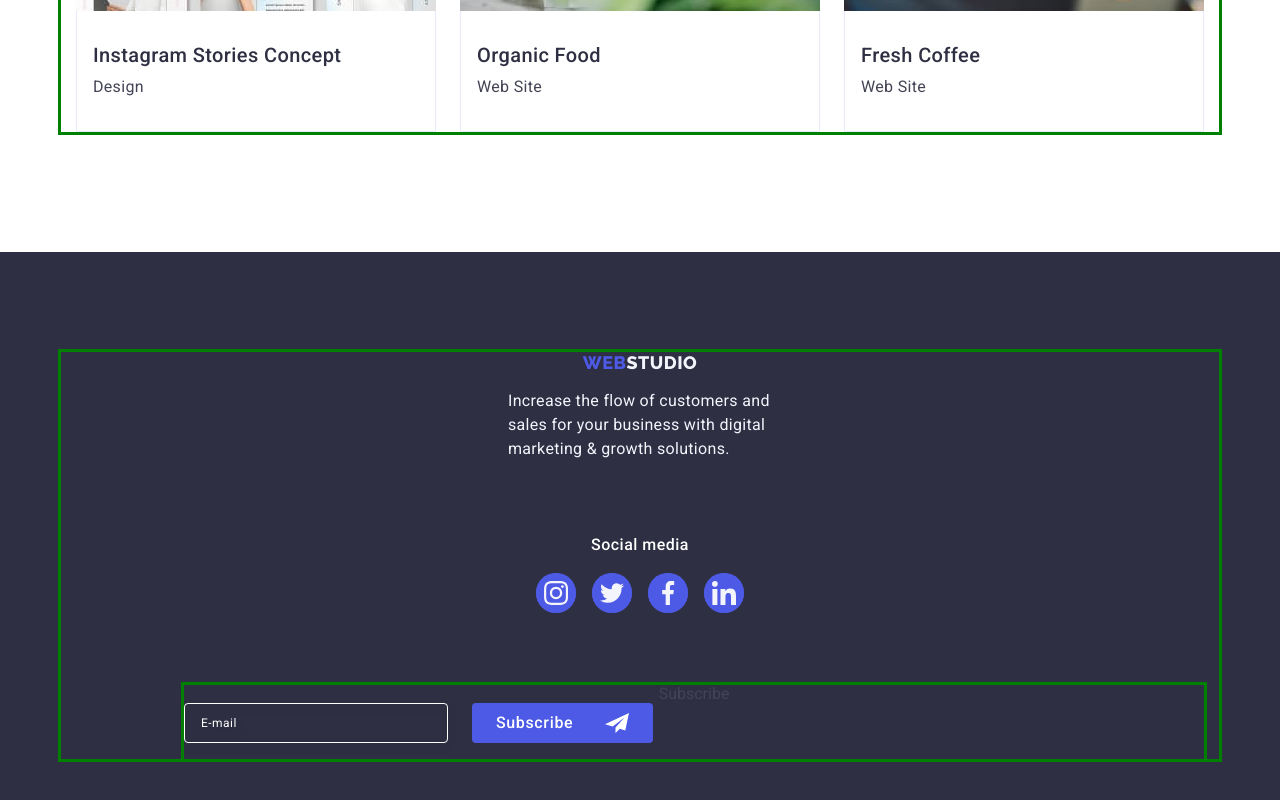
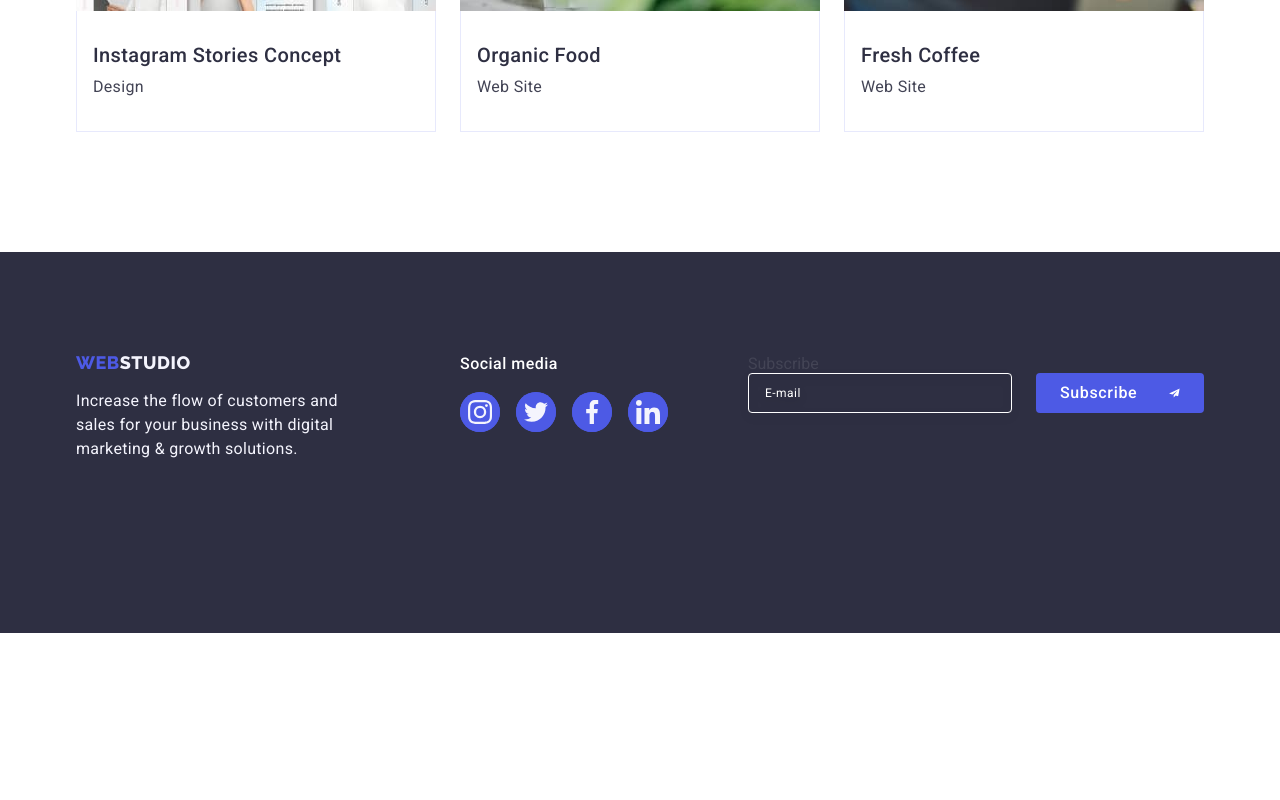
Before and after one commit to AlexandrAAkulina/goit-markup-hw-06, a plain HTML site: page portfolio.html in a window 1280 px wide. Shown: the part 1516-2316 px from the top of the page. After the commit the page ends 2149 px from the top, so only its background shows below. Drawn offline with nearby package versions, Linux system fonts and the light colour scheme.

Commit message:
footer для всих типів екранів

```diff
--- a/css/styles.css
+++ b/css/styles.css
@@ -61,7 +61,7 @@ a {
     padding-left: 16px;
     padding-right: 16px;
 
-    outline: 3px solid green;
+    /* outline: 3px solid green; */
 }
 
 /*-------Tablet screen------*/
@@ -417,7 +417,7 @@ a {
 }
 .prerogative-name {
     font-family: var(--font-family-text);
-    letter-spacing: 0.04em;
+    letter-spacing: 0.02em;
     line-height: 1.1;
     color: var(--navy-blue-color);
     margin-bottom: 8px;
@@ -434,7 +434,7 @@ a {
         font-size: 20px;
         font-weight: 500;
         line-height: 1.1;
-        letter-spacing: 0.02em;
+
     }
 }
 
@@ -733,7 +733,7 @@ a {
     padding-top: 96px;
     padding-bottom: 96px;
 
-    text-align: center;
+    /* text-align: center; */
 
 }
 
@@ -746,11 +746,21 @@ a {
 @media only screen and (min-width: 768px) {
   .foot-logo-social {
     display: flex;
-    gap:24px;
+    /* gap:24px; */
+    /* margin-left: 108px; */
+
+  }
+}
+
+@media only screen and (min-width: 768px) and (max-width: 1157.98px) {
+    .foot-logo-social {
+        gap: 24px;
         margin-left: 108px;
 
     }
 }
+
+
 
 @media only screen and (min-width: 1158px) {
   .footer {
@@ -793,6 +803,13 @@ a {
 
 }
 
+@media only screen and (min-width: 1158px) {
+  .footer-container {
+    display: flex;
+        align-items: baseline;
+  }
+}
+
 
 
 .foot-cont-logo {
@@ -800,9 +817,25 @@ a {
     margin-bottom: 72px;
 }
 
+@media only screen and (min-width: 1158px) {
+  .foot-cont-logo {
+    margin-right: 120px;
+  }
+}
+
 .foot-cont-social {
     /* margin-right: 80px; */
     margin-bottom: 72px;
+
+
+
+
+/* @media only screen and (min-width: 1158px) {
+  .foot-cont-social {
+    margin-right: 80px;
+  }
+} */
+
 }
 .social-text {
     color: var(--white-background-color);
@@ -844,6 +877,7 @@ a {
   .form {
     display: flex;
         gap: 24px;
+
   }
 }
 
@@ -853,19 +887,27 @@ a {
     gap: 24px; */
 }
 
-
-@media only screen and (min-width: 768px) {
+/* @media only screen and (min-width: 1158px) {
   .form {
     display: flex;
         gap: 24px;
   }
-}
+} */
+
+
 
 @media only screen and (min-width: 768px) {
 .form-container {
-    position: relative;
     padding: 0;
+  }
+}
+
+@media only screen and (min-width: 768px) and (max-width: 1157.98px) {
+  .form-container {
+
+        /* padding: 0; */
         margin-left: 108px;
+
   }
 }
 
@@ -873,6 +915,17 @@ a {
 /* position: relative;
 padding: 0; */
 
+}
+
+
+
+@media only screen and (min-width: 1158px) {
+  .form-container {
+    margin:0 0 0 80px;
+    /* padding: 0; */
+    /* position: relative;
+        padding: 0; */
+  }
 }
 
 
@@ -904,7 +957,7 @@ padding: 0; */
     border: 1px solid var(--white-background-color);
     background: transparent;
     /* width: 264px; */
-    width: 100%;
+    /* width: 100%; */
     height: 40px;
     padding-left: 16px;
     color: var(--white-background-color);
@@ -914,6 +967,8 @@ padding: 0; */
     filter: drop-shadow(0px 4px 4px rgba(0, 0, 0, 0.15));
     margin-bottom: 16px;
 }
+
+
 
 @media only screen and (min-width: 768px) {
   .form-input {
```
Lines whose indentation alone changed are shown as unchanged.
